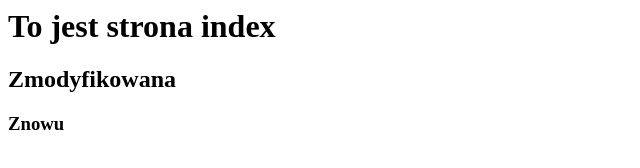
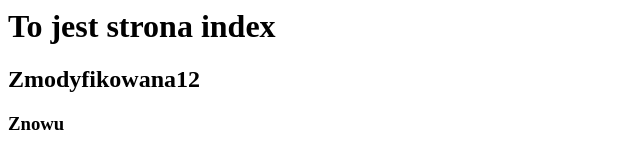
Before and after one commit to korfi/test-server-python, a plain HTML site: page index.html in a window 1280 px wide. Shown: the full height of the page, 0-640 px from the left. Drawn offline with Linux system fonts and the light colour scheme.

Commit message:
Update index.html

```diff
--- a/index.html
+++ b/index.html
@@ -1,7 +1,7 @@
 <html>
 	<body>
 		<h1>To jest strona index</h1>
-		<h2>Zmodyfikowana</h2>
+		<h2>Zmodyfikowana12</h2>
 		<h3>Znowu<h3>
 	</body>
 </html>
```
